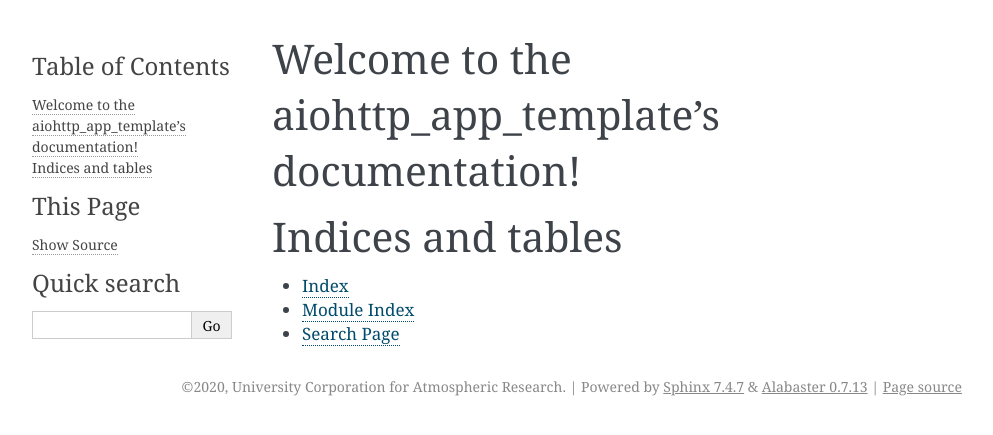
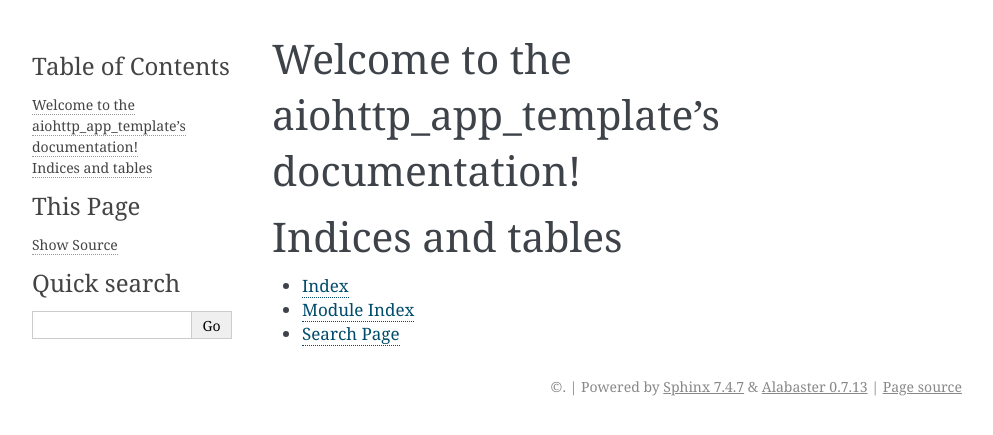
Before and after one commit to antopiaz/vol-viz, a Sphinx documentation site: the page built from docs/source/index.rst, in a window 1280 px wide. Shown: the top 435 px of the page, without its empty margins (148-1141 px from the left). Built offline with Sphinx 7.4.7, drawn with Linux system fonts in a browser that asks for light colours.

Commit message:
Update conf.py

```diff
--- a/docs/source/conf.py
+++ b/docs/source/conf.py
@@ -17,9 +17,8 @@
 
 # -- Project information -----------------------------------------------------
 
-project = 'aiohttp_app_template'
-copyright = '2020, University Corporation for Atmospheric Research'
-author = 'Kevin Paul'
+project = 'vol-viz'
+author = 'Miles Zheng'
 
 
 # -- General configuration ---------------------------------------------------
```
